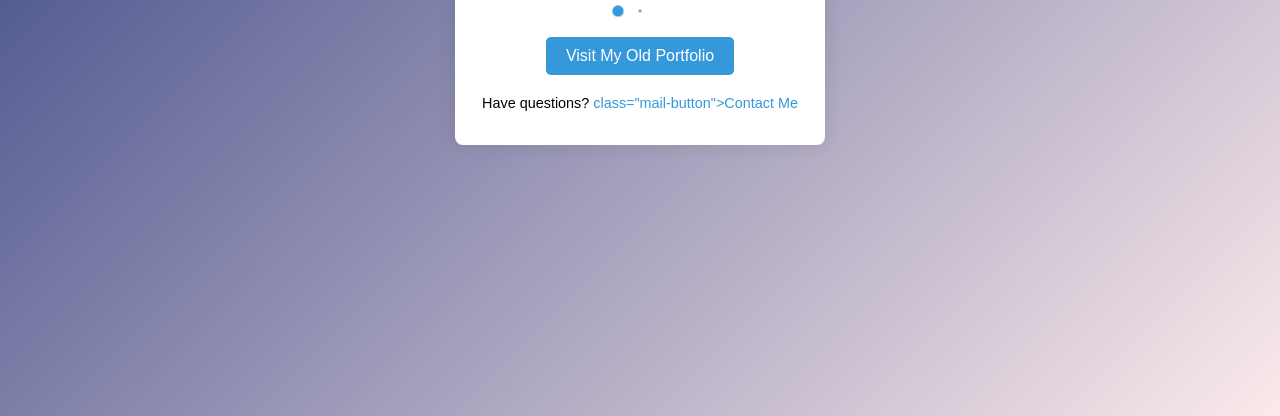
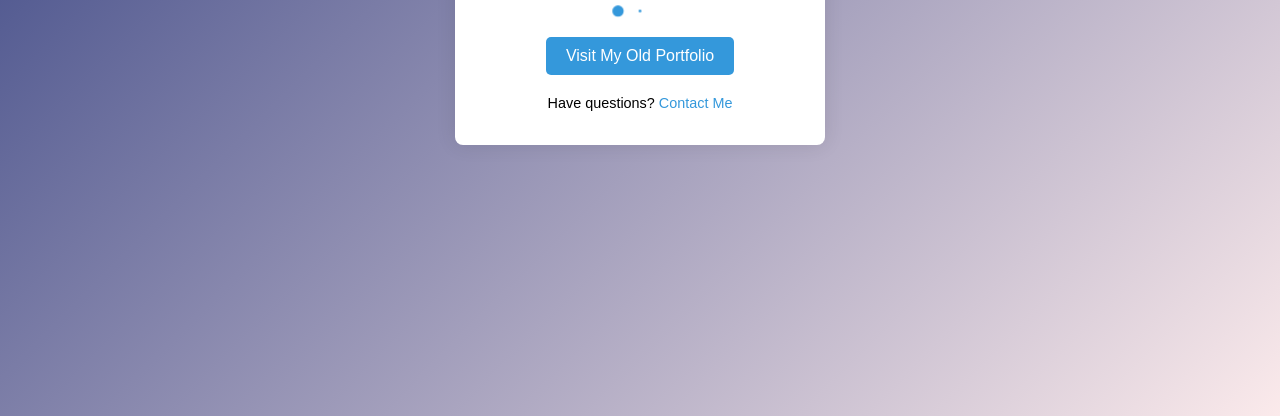
Before and after one commit to Halfbloodyash/Halfbloodyash.github.io, a plain HTML site: page index.html in a window 1280 px wide. Shown: the part 384-800 px from the top of the page. Drawn offline with Linux system fonts and the light colour scheme.

Commit message:
Update index.html

```diff
--- a/index.html
+++ b/index.html
@@ -25,7 +25,7 @@
 
         <footer>
 
-            <p>Have questions? <a href="mailto:contact@yashh.me"> class="mail-button">Contact Me</a></p>
+            <p>Have questions? <a href="mailto:contact@yashh.me">Contact Me</a></p>
         </footer>
     </div>
 </body>
```
